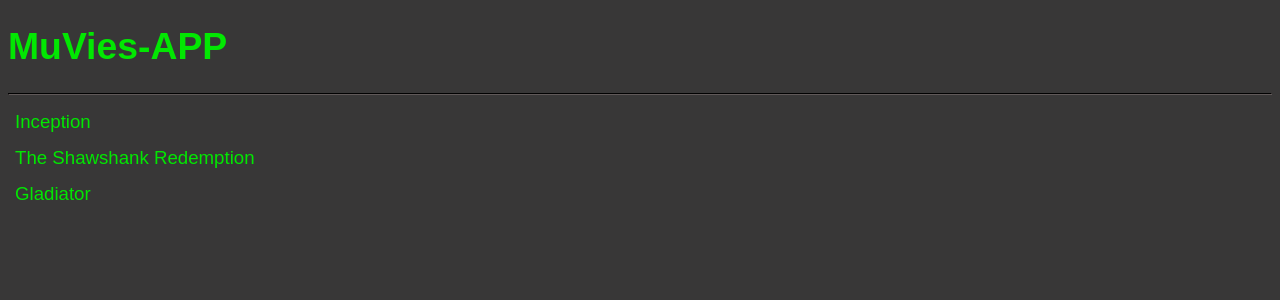
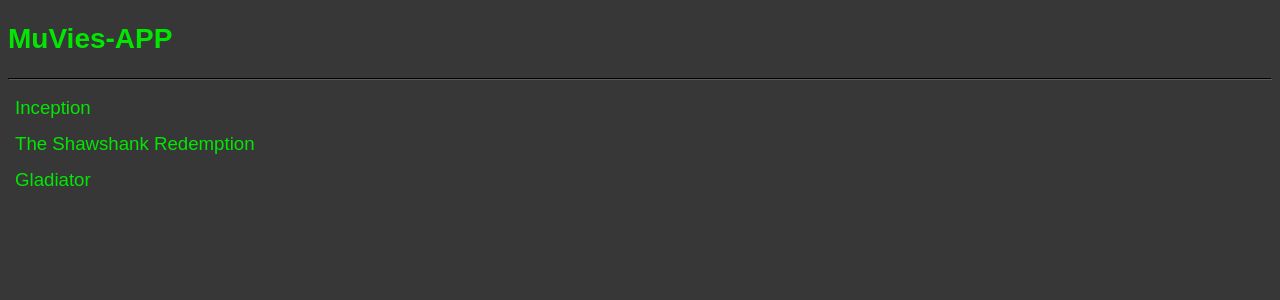
Before and after one commit to Ironmike84/MuVies-App, a React (Vite) app in the folder src/: page / in a window 1280 px wide. Shown: the top 300 px of the page. Built offline with nearby package versions, Linux system fonts and the light colour scheme; a web font is replaced by a local one.

Commit message:
Updated
Updated

```diff
--- a/src/index.jsx
+++ b/src/index.jsx
@@ -1,6 +1,5 @@
 import React from 'react';
 import ReactDOM from 'react-dom';
-
 import  MainView  from './componants/main-view/main-view';
 // Import statement to indicate that you need to bundle `./index.scss`
 import './index.scss';
@@ -10,10 +9,10 @@ class MyFlixApplication extends React.Component {
   render() {
     return (
       <div>
-      <div><h1>MuVies-APP</h1></div>
+      <div><h2>MuVies-APP</h2></div>
       <hr></hr>
-     <MainView/>
-     </div>
+        <MainView/>
+      </div>
     );
   }
 }
```
